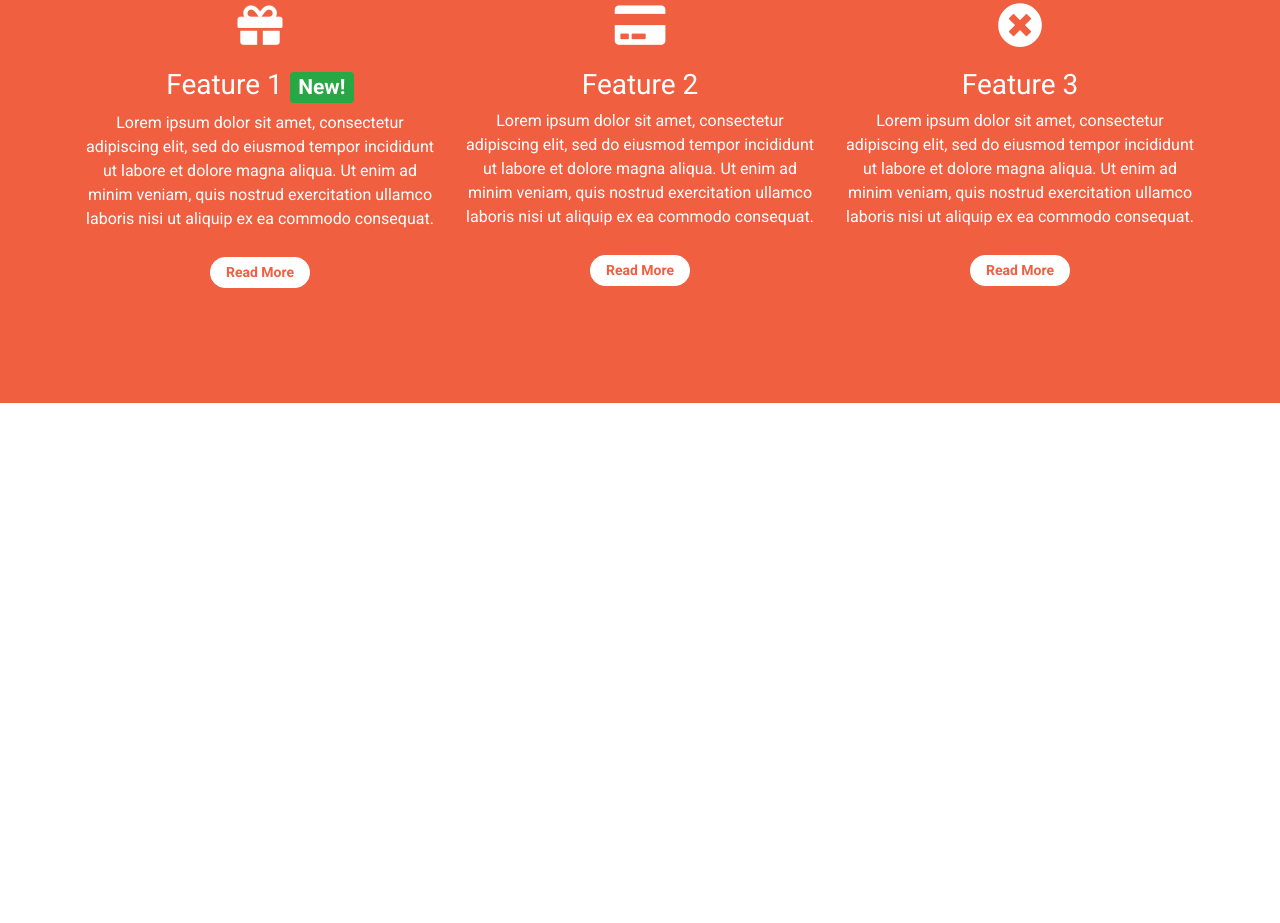
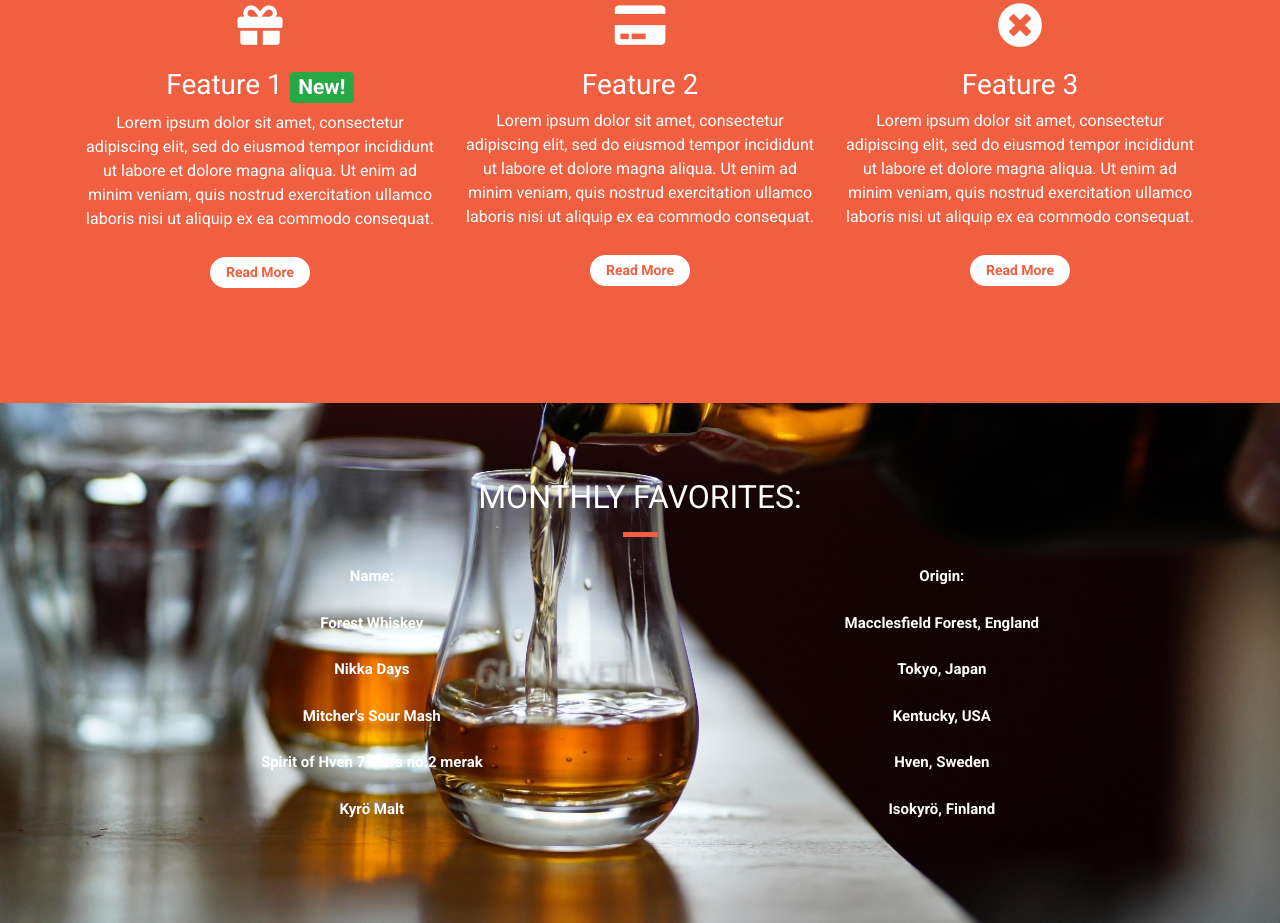
Before and after one commit to horizons83/boot-test, a plain HTML site: page index.html in a window 1280 px wide. Shown: the part 1314-2237 px from the top of the page. Before the commit the page ends 1717 px from the top, so only its background shows below. Drawn offline with nearby package versions, Linux system fonts and the light colour scheme.

Commit message:
added monthly favorites section

```diff
--- a/css/style.css
+++ b/css/style.css
@@ -52,6 +52,14 @@ body {
     height: 100%;
     width: 100%;
     background-color: rgba(0, 0, 0, 0.5);
+}
+
+.monthly-container {
+    background: url("../images/best-whiskey.jpg") no-repeat bottom right fixed;
+    -webkit-background-size: cover;
+    -moz-background-size: cover;
+    -o-background-size: cover;
+    background-size: cover;
 }
 
 .quotes-container {}
@@ -200,3 +208,18 @@ body {
     margin-top: 10px;
     color: #f05f40;
 }
+
+.favorites {
+    text-align: center;
+    margin-bottom: 40px;
+}
+
+.table {
+    text-align: center;
+}
+
+.monthly-favorites {
+    color: white;
+    font-weight: bold;
+    font-size: 15px;
+}
--- a/index.html
+++ b/index.html
@@ -85,7 +85,7 @@
 				<div class="row">
 					<div class="col-12 page-header">
 						<h2 class="text-uppercase">Quotes:</h2>
-						<hr class="block-divider block-divider--short">
+						<hr class="block-divider block-divider--short block-divider--orange">
 					</div>
 				</div>
 				<div class="row">
@@ -167,7 +167,55 @@
 			</section>
 		</div>
 	</div>
-    <!-- /.features -->
+	<!-- /.features -->
+	<!--Monthly favorites-->
+	<div class="container-wrapper monthly-container">
+		<div class="container favorites-container content-container">
+			<section class="monthly-favorites">
+				<div class="row">
+					<div class="col-12 page-header">
+						<h2 class="text-uppercase">Monthly Favorites:</h2>
+						<hr class="block-divider block-divider--short block-divider--orange" />
+					</div>
+				</div>
+				<div class="row">
+					<table class="table table-borderless">
+						<thead>
+							<tr>
+								<th scope="col">Name:</th>
+								<th scope="col">Origin:</th>
+							</tr>
+						</thead>
+						<tbody>
+							<tr>
+								<td>Forest Whiskey</td>
+								<td>Macclesfield Forest, England</td>
+							</tr>
+							<tr>
+								<td>Nikka Days</td>
+								<td>Tokyo, Japan</td>
+							</tr>
+							<tr>
+								<td>Mitcher's Sour Mash</td>
+								<td>Kentucky, USA</td>
+							</tr>
+							<tr>
+								<td>Spirit of Hven 7 stars no.2 merak</td>
+								<td>Hven, Sweden</td>
+							</tr>
+							<tr>
+								<td>Kyrö Malt</td>
+								<td>Isokyrö, Finland</td>
+							</tr>
+						</tbody>
+					</table>
+				</div>
+			</section>
+
+		</div>
+	</div>
+    <!-- /monthly favorites -->
+
 
     <div class="modal" tabindex="-1" role="dialog" id="signUpModal">
         <div class="modal-dialog" role="document">
```
Also changed, not shown: images/best-whiskey.jpg (added).
